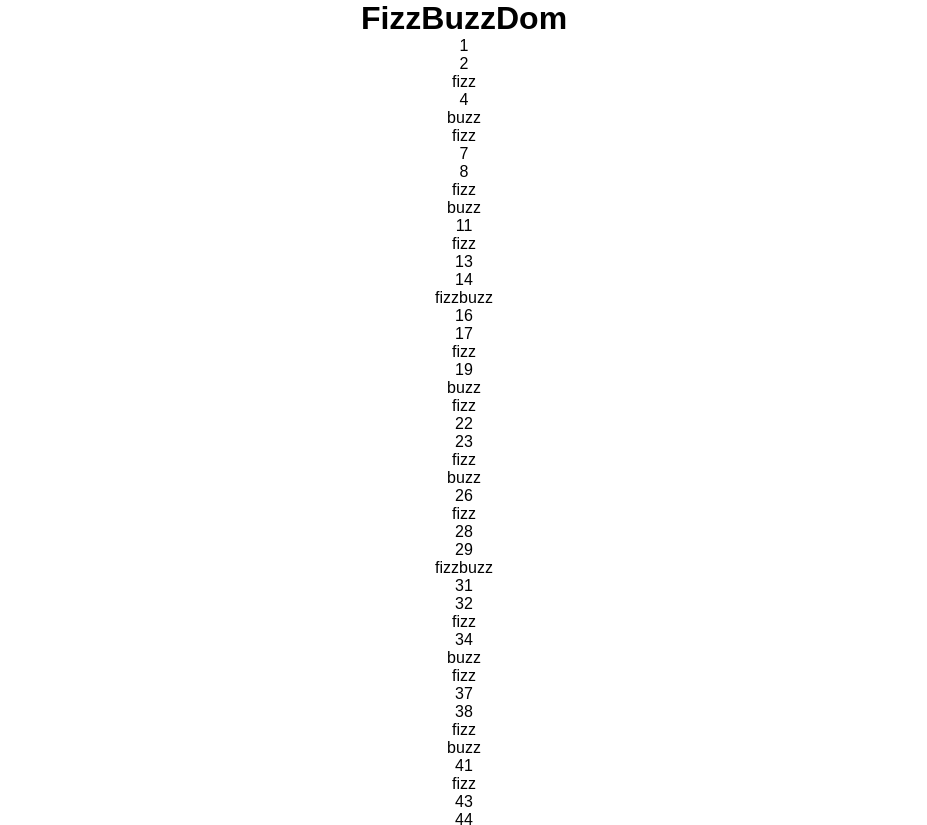
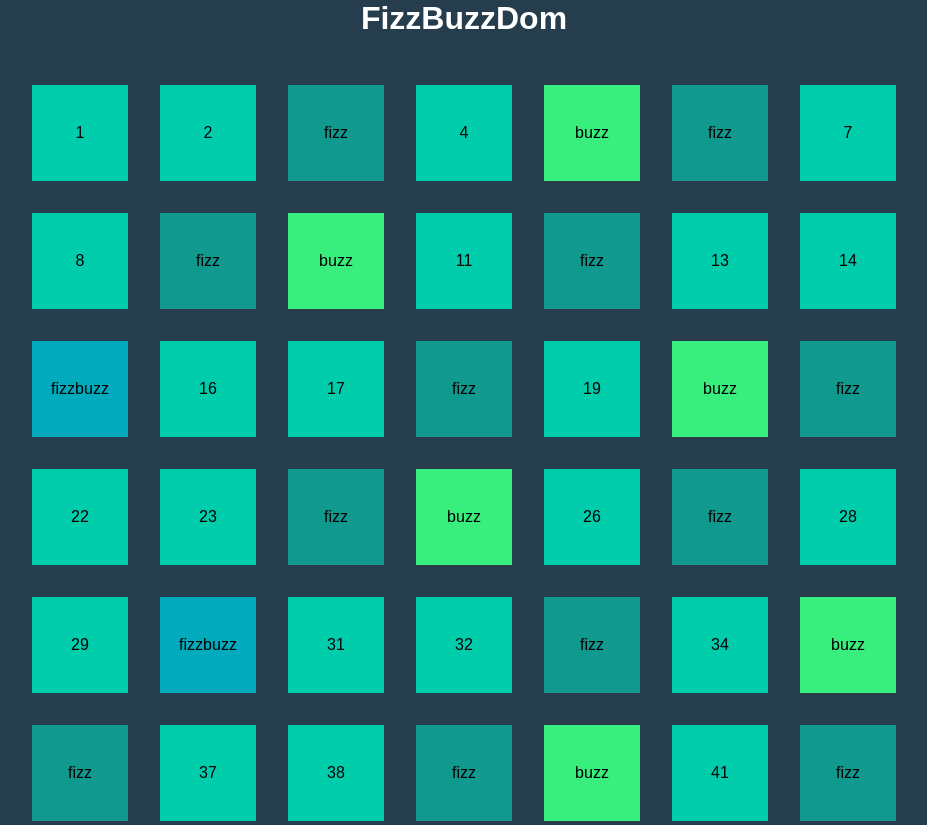
Before and after one commit to alestucci/js-fizzbuzzdom, a plain HTML site: page index.html in a window 1280 px wide. Shown: the top 825 px of the page, without its empty margins (176-1103 px from the left). Drawn offline with Linux system fonts and the light colour scheme.

Commit message:
CSS classes definition

```diff
--- a/index.html
+++ b/index.html
@@ -9,9 +9,9 @@
     <title>FizzBuzzDom</title>
 </head>
 <body>
+    <h1>FizzBuzzDom</h1>
     <div class="container">
-        <h1>FizzBuzzDom</h1>
-
+        <!-- divs generated by JS -->
     </div>
 
     <script src="script.js"></script>
--- a/script.js
+++ b/script.js
@@ -3,20 +3,20 @@ let output = document.querySelector(".container");
 for (let i = 1; i <= 100; i++) {
   switch (i % 15) {
     case 0:
-      output.innerHTML += `<div class="square">fizzbuzz</div>`;
+      output.innerHTML += `<div class="square sky-blue">fizzbuzz</div>`;
       break;
     case 3:
     case 6:
     case 9:
     case 12:
-      output.innerHTML += `<div class="square">fizz</div>`;
+      output.innerHTML += `<div class="square grey-green">fizz</div>`;
       break;
     case 5:
     case 10:
-      output.innerHTML += `<div class="square">buzz</div>`;
+      output.innerHTML += `<div class="square green">buzz</div>`;
       break;
     default:
-      output.innerHTML += `<div class="square">${i}</div>`;
+      output.innerHTML += `<div class="square sea">${i}</div>`;
       break;
   }
 }
--- a/style.css
+++ b/style.css
@@ -10,4 +10,41 @@ html {
 
 body {
     text-align: center;
+    background-color: #263D4D;
 }
+
+h1 {
+    color: white;
+}
+
+.container {
+    max-width: 960px;
+    margin: 2rem auto;
+    display: flex;
+    flex-wrap: wrap;
+    justify-content: center;
+}
+
+.square {
+    height: 6em;
+    width: 6em;
+    margin: 1em;
+    display: flex;
+    justify-content: center;
+    align-items: center;
+}
+.sky-blue {
+    background-color: #02AABD;
+}
+
+.grey-green {
+    background-color: #11998E;
+}
+
+.green {
+    background-color: #38EF7D;
+}
+
+.sea {
+    background-color: #00CDAC;
+}
```
